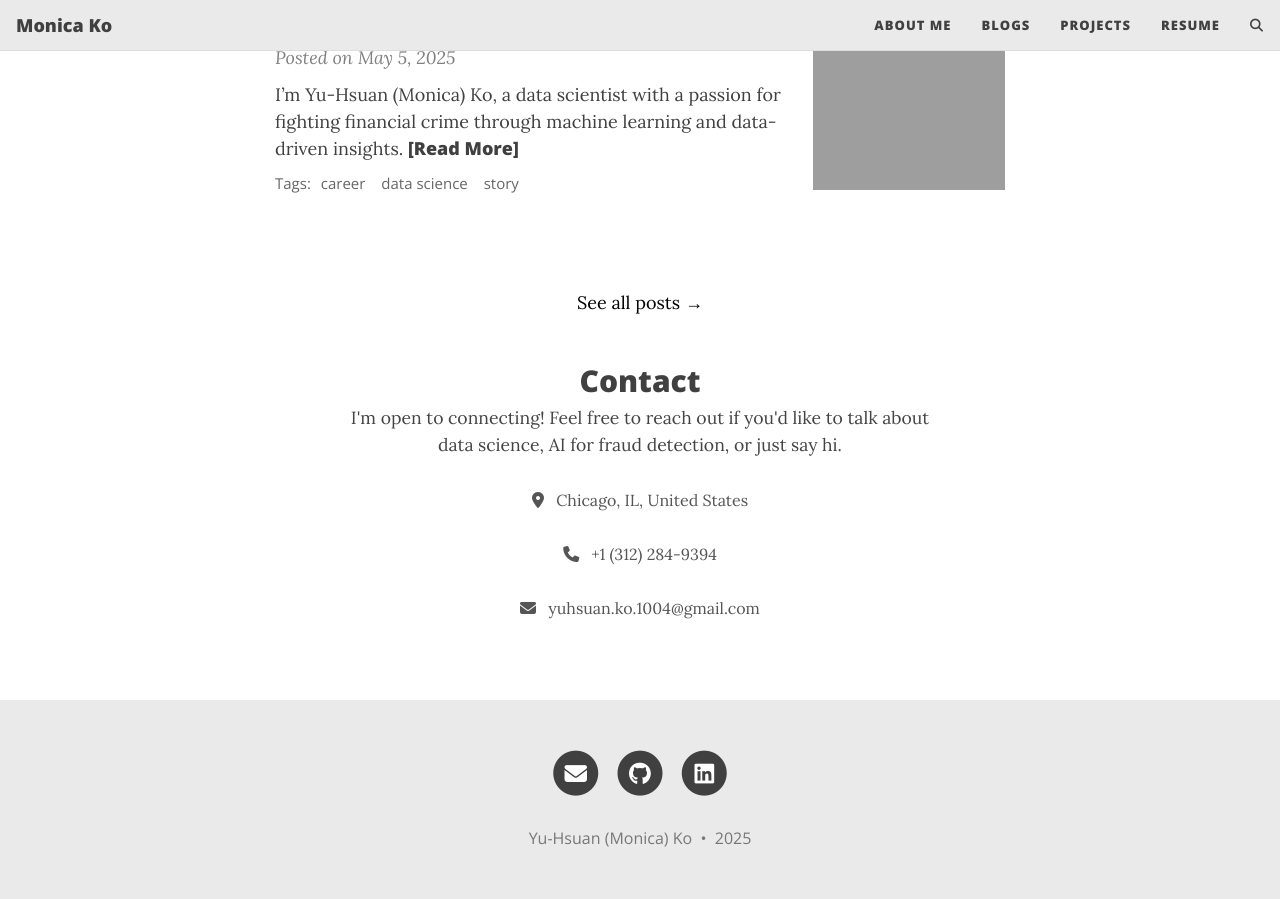
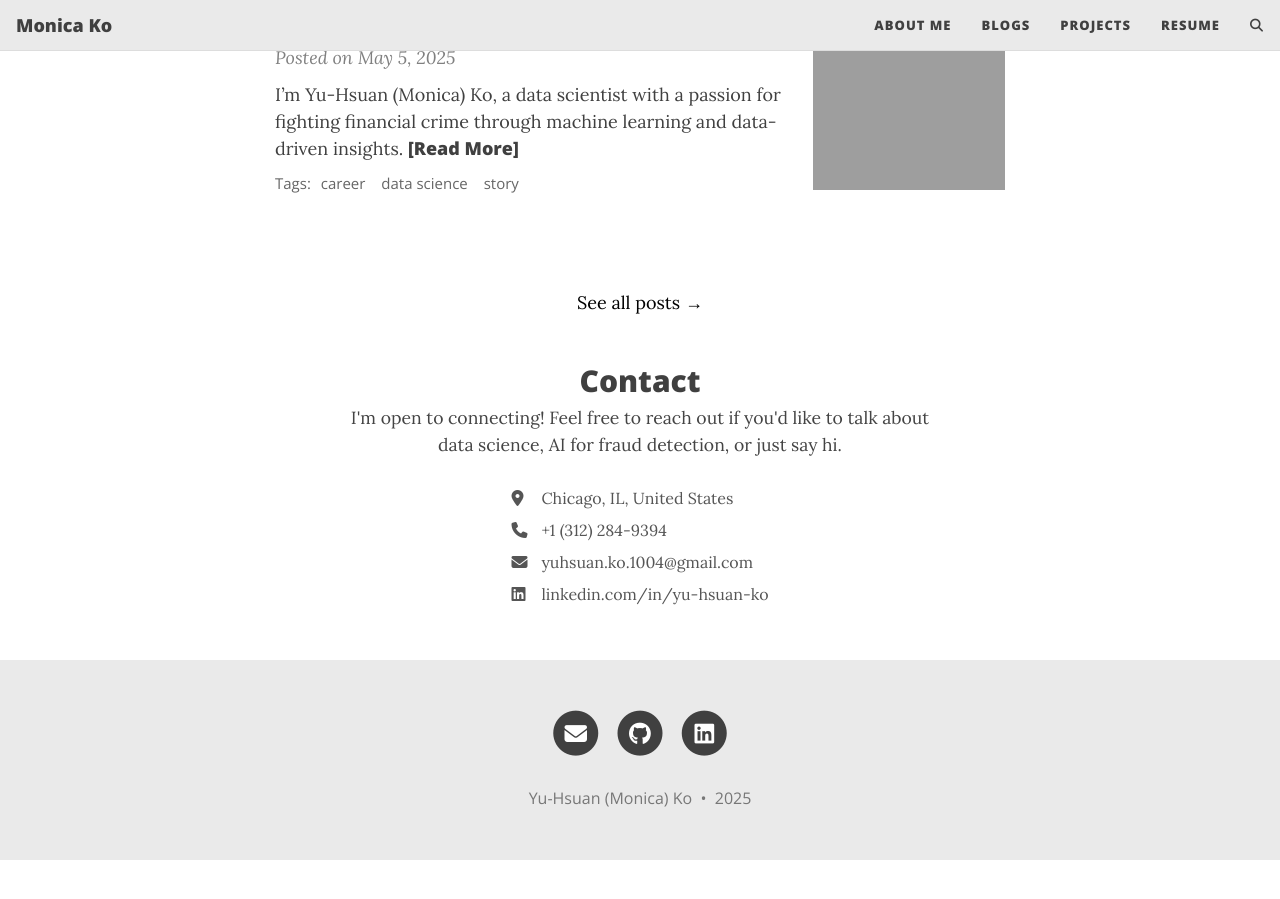
Before and after one commit to yuhsuanko/yuhsuanko.github.io, a Jekyll site: the page built from index.html, in a window 1280 px wide and 900 px high, scrolled down 1029 px. Built offline with Jekyll 4.4.1, drawn with Linux system fonts in a browser that asks for light colours; the list of posts is cut into pages by our own code; comment, search, counter and statistics services are not loaded; after the commit the page ends 1889 px from its top, so only the background shows below that.

Commit message:
Update index.html

```diff
--- a/index.html
+++ b/index.html
@@ -120,22 +120,28 @@
 <section class="contact-section" style="text-align: center; margin-top: 3rem;">
   <h2>Contact</h2>
 
-  <p style="font-size: 1.1rem; max-width: 600px; margin: 0 auto 1.2rem auto; color: #444;">
+  <p style="font-size: 1.1rem; max-width: 600px; margin: 0 auto 1.5rem auto; color: #444;">
     I'm open to connecting! Feel free to reach out if you'd like to talk about data science, AI for fraud detection, or just say hi.
   </p>
 
-  <div style="font-size: 1rem; color: #555; line-height: 1.8;">
-    <p>
-      <i class="fas fa-map-marker-alt" style="margin-right: 8px;"></i> Chicago, IL, United States
-    </p>
-    <p>
-      <i class="fas fa-phone" style="margin-right: 8px;"></i> +1 (312) 284-9394
-    </p>
-    <p>
-      <i class="fas fa-envelope" style="margin-right: 8px;"></i>
-      <a href="mailto:yuhsuan.ko.1004@gmail.com" style="color: #555; text-decoration: none;">
-        yuhsuan.ko.1004@gmail.com
+  <div style="display: inline-block; text-align: left; line-height: 2; font-size: 1rem; color: #555;">
+    <div style="display: flex; align-items: center;">
+      <i class="fas fa-map-marker-alt" style="margin-right: 10px; width: 20px;"></i>
+      <span>Chicago, IL, United States</span>
+    </div>
+    <div style="display: flex; align-items: center;">
+      <i class="fas fa-phone" style="margin-right: 10px; width: 20px;"></i>
+      <span>+1 (312) 284-9394</span>
+    </div>
+    <div style="display: flex; align-items: center;">
+      <i class="fas fa-envelope" style="margin-right: 10px; width: 20px;"></i>
+      <a href="mailto:yuhsuan.ko.1004@gmail.com" style="color: #555; text-decoration: none;">yuhsuan.ko.1004@gmail.com</a>
+    </div>
+    <div style="display: flex; align-items: center;">
+      <i class="fab fa-linkedin" style="margin-right: 10px; width: 20px;"></i>
+      <a href="https://www.linkedin.com/in/yu-hsuan-ko" target="_blank" style="color: #555; text-decoration: none;">
+        linkedin.com/in/yu-hsuan-ko
       </a>
-    </p>
+    </div>
   </div>
 </section>
```
